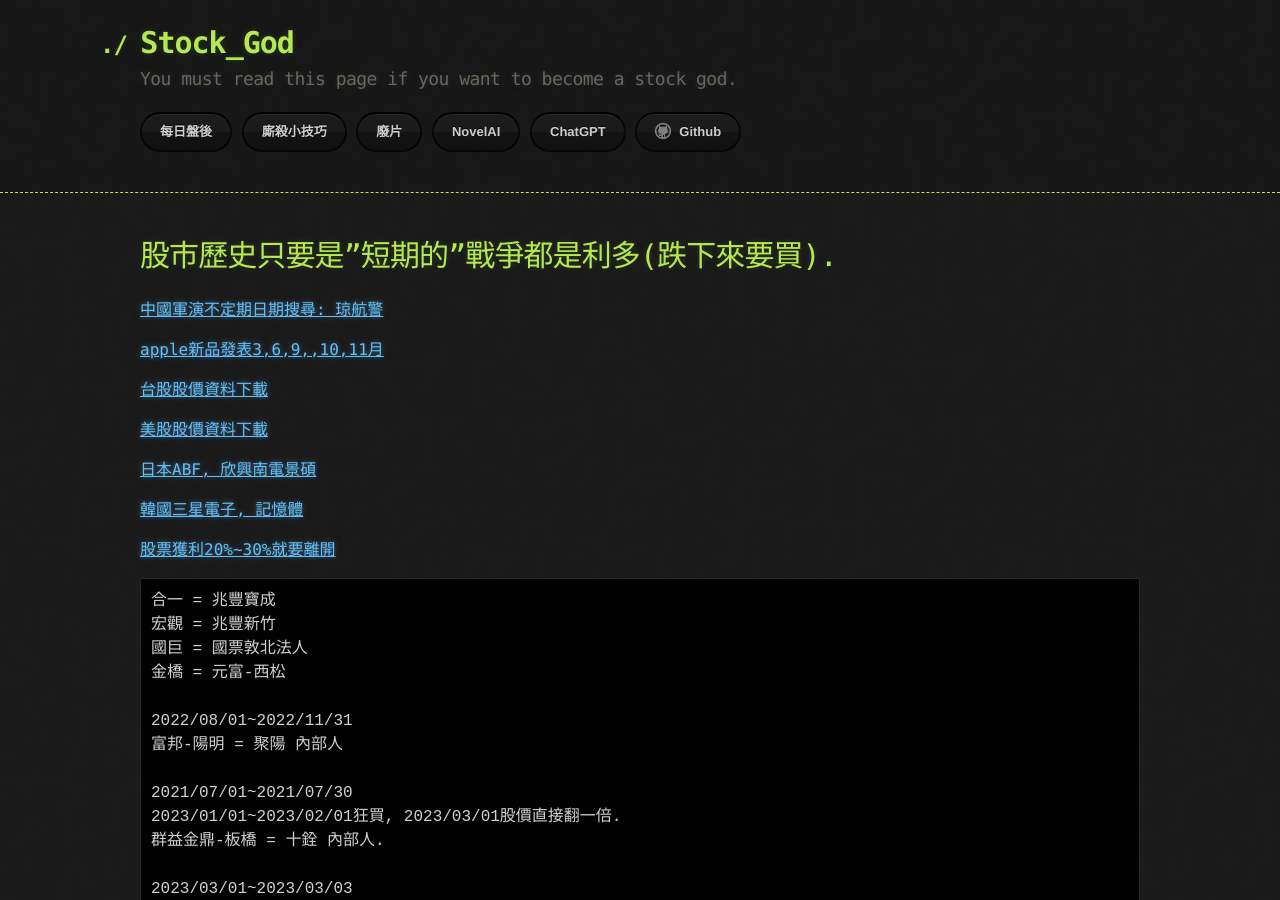
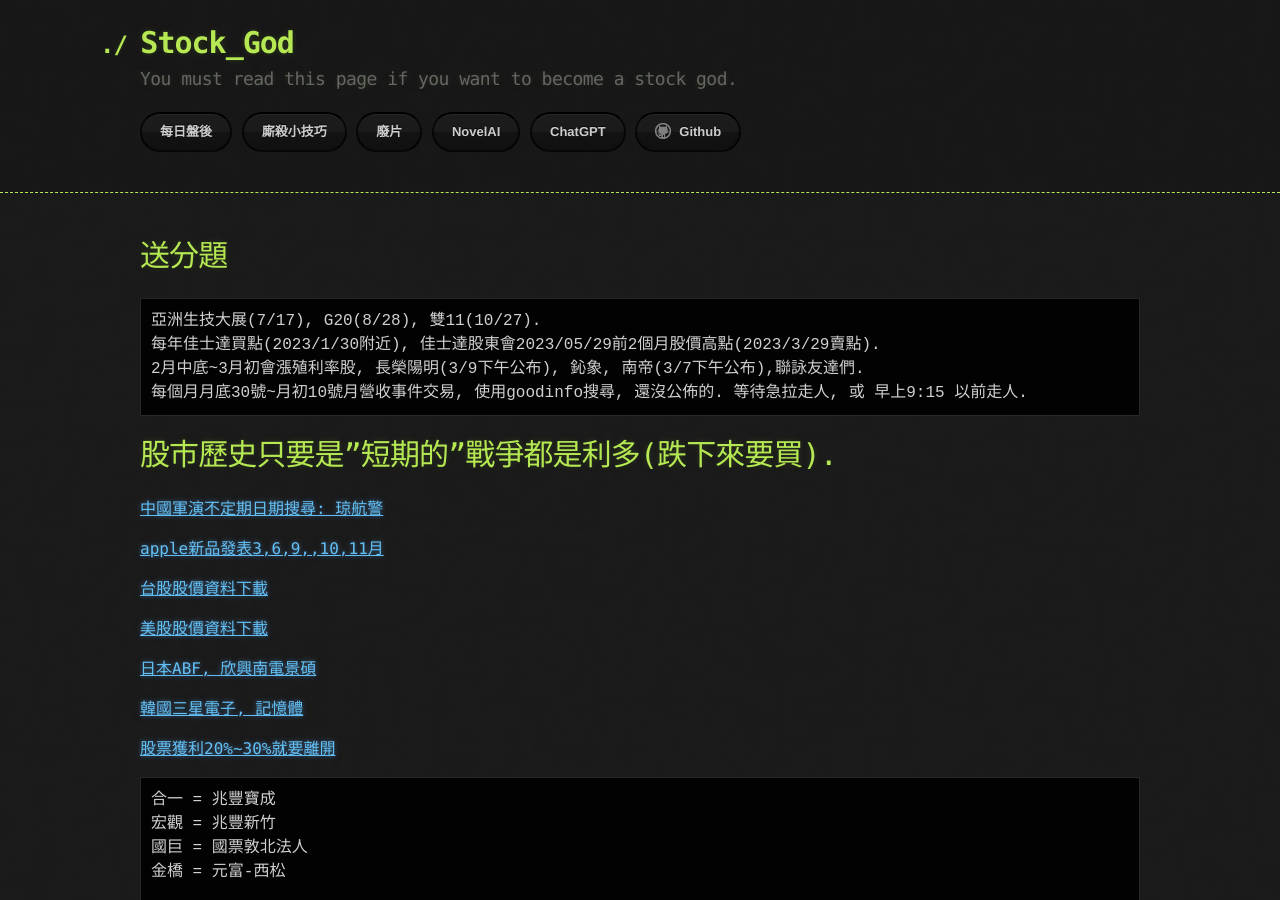
Before and after one commit to lepg5487/Stock_God, a Jekyll site: the page built from experience.md, in a window 1280 px wide and 900 px high. Built offline with Jekyll 4.4.1, drawn with Linux system fonts in a browser that asks for light colours; our own code applies the rules of GitHub Pages for plain Markdown files.

Commit message:
Update experience.md

````diff
--- a/experience.md
+++ b/experience.md
@@ -1,6 +1,14 @@
 ---
 layout: testlayouts
 ---
+
+# 送分題
+```
+亞洲生技大展(7/17), G20(8/28), 雙11(10/27).
+每年佳士達買點(2023/1/30附近), 佳士達股東會2023/05/29前2個月股價高點(2023/3/29賣點).
+2月中底~3月初會漲殖利率股, 長榮陽明(3/9下午公布), 鈊象, 南帝(3/7下午公布),聯詠友達們.
+每個月月底30號~月初10號月營收事件交易, 使用goodinfo搜尋, 還沒公佈的. 等待急拉走人, 或 早上9:15 以前走人.
+```
 
 # 股市歷史只要是"短期的"戰爭都是利多(跌下來要買).
 
````
